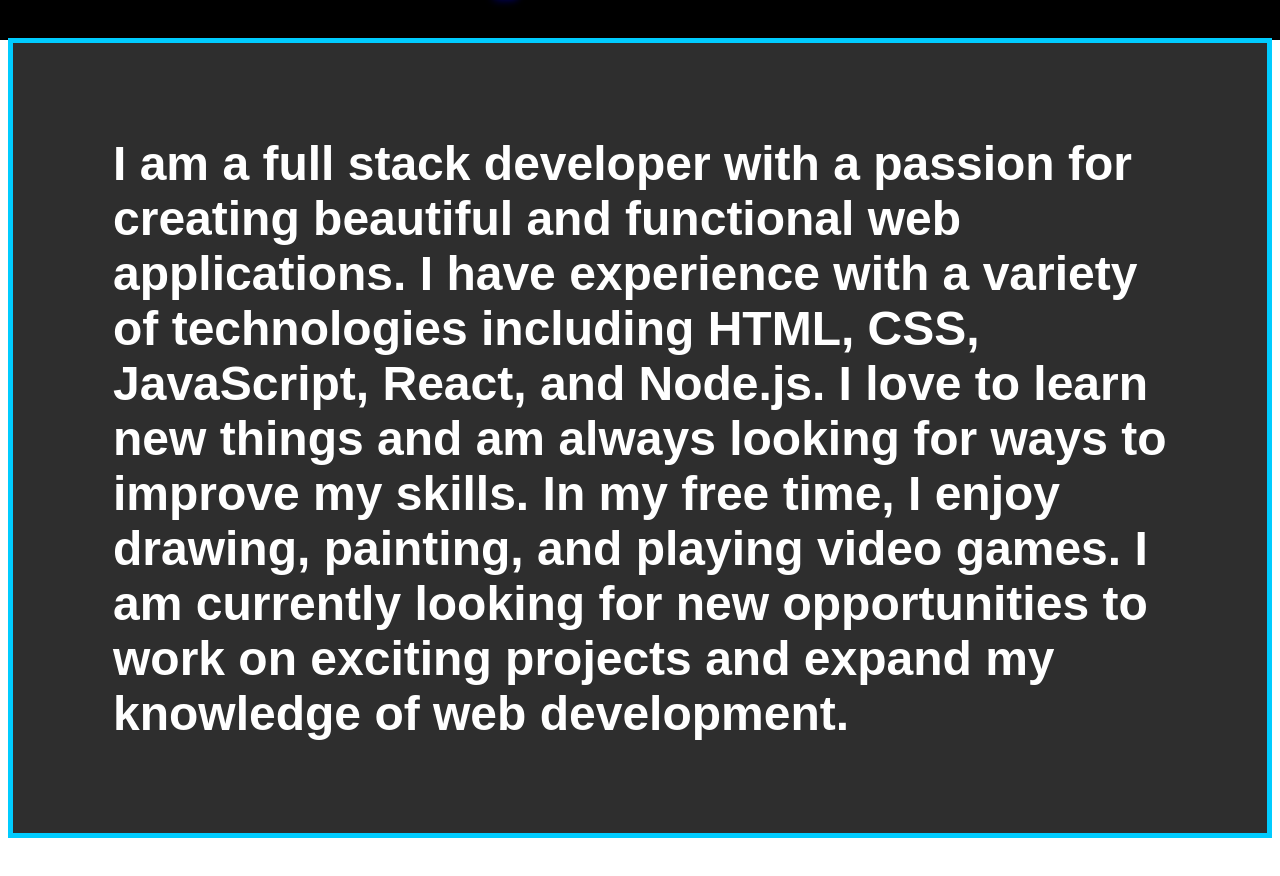
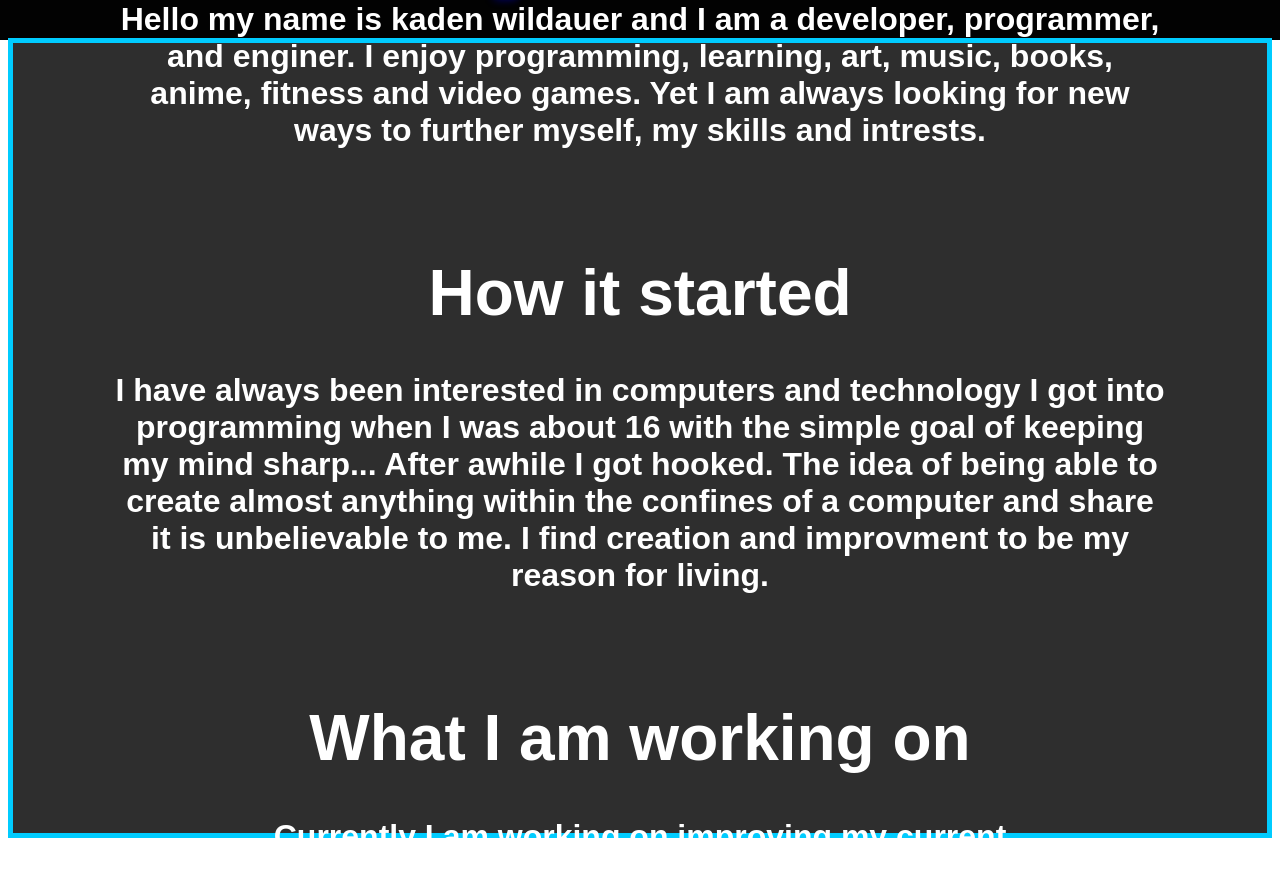
Before and after one commit to TheHeartstriker/Portfolio, a React (Vite) app in the folder Portfolio/: page / in a window 1280 px wide. Shown: the part 840-1716 px from the top of the page. Before the commit the page ends 1686 px from the top, so only its background shows below. Built offline with nearby package versions, Linux system fonts and the light colour scheme; a web font is replaced by a local one.

Commit message:
Text and css
Changed the css to compensate for the animation that was implemented and added some text

```diff
--- a/Portfolio/src/Navigate.css
+++ b/Portfolio/src/Navigate.css
@@ -1,6 +1,7 @@
 :root {
   --back-round-grey: rgb(46, 46, 46);
   --neon-blue: rgb(0, 204, 255);
+  --Grey-Blue: rgb(25, 25, 25);
 }
 body {
   font-family: "Protest Guerrilla", sans-serif;
@@ -11,6 +12,7 @@ body {
   top: 0;
   width: 100%;
   height: 70px;
+  background: var(--Grey-Blue);
   filter: drop-shadow(0 0 10px var(--neon-blue))
     drop-shadow(0 0 30px var(--neon-blue));
   cursor: pointer;
--- a/Portfolio/src/Pages.jsx/About.jsx
+++ b/Portfolio/src/Pages.jsx/About.jsx
@@ -19,13 +19,28 @@ function About() {
       </div>
       <div className="AboutContainer">
         <p>
-          I am a full stack developer with a passion for creating beautiful and
-          functional web applications. I have experience with a variety of
-          technologies including HTML, CSS, JavaScript, React, and Node.js. I
-          love to learn new things and am always looking for ways to improve my
-          skills. In my free time, I enjoy drawing, painting, and playing video
-          games. I am currently looking for new opportunities to work on
-          exciting projects and expand my knowledge of web development.
+          <h1>Who am I</h1>
+          Hello my name is kaden wildauer and I am a developer, programmer, and
+          enginer. I enjoy programming, learning, art, music, books, anime,
+          fitness and video games. Yet I am always looking for new ways to
+          further myself, my skills and intrests.
+        </p>
+        <p>
+          <h1>How it started</h1>I have always been interested in computers and
+          technology I got into programming when I was about 16 with the simple
+          goal of keeping my mind sharp... After awhile I got hooked. The idea
+          of being able to create almost anything within the confines of a
+          computer and share it is unbelievable to me. I find creation and
+          improvment to be my reason for living.
+        </p>
+        <p>
+          <h1>What I am working on</h1>
+          <p>
+            Currently I am working on improving my current projects and skills.
+            I also do graphics programming on the side I am sure you did not see
+            the intrest suprise! I am also working on a real time typescript
+            drawing app similar to r/place.
+          </p>
         </p>
       </div>
     </>
--- a/Portfolio/src/PagesCss/about.css
+++ b/Portfolio/src/PagesCss/about.css
@@ -70,6 +70,8 @@ h3 span::before {
   background-color: var(--back-round-grey);
   align-items: center;
   border: 5px solid var(--neon-blue);
+  flex-direction: column;
+  text-align: center;
   box-sizing: border-box;
   height: 100vh;
 }
@@ -77,6 +79,6 @@ h3 span::before {
 .AboutContainer p {
   color: white;
   padding: 0 100px;
-  font-size: 3rem;
+  font-size: 2rem;
   font-weight: 600;
 }
--- a/Portfolio/src/PagesCss/background.css
+++ b/Portfolio/src/PagesCss/background.css
@@ -1,6 +1,6 @@
 #backgroundId {
   position: fixed;
-  background: rgb(0, 0, 0);
+  background: rgb(2, 2, 2);
   width: 100vw;
   height: 110vh;
   top: 0;
--- a/Portfolio/src/PagesCss/skill.css
+++ b/Portfolio/src/PagesCss/skill.css
@@ -19,8 +19,9 @@
   position: relative;
   color: white;
   margin: 100px;
-  border: 2.5px solid var(--neon-blue);
-  height: auto;
+  padding: 2%;
+  background: var(--back-round-grey);
+  border: 5px solid var(--neon-blue);
 }
 .ProjectBase {
   display: flex;
@@ -28,12 +29,15 @@
   align-items: center;
   position: relative;
   color: white;
+  background-color: var(--back-round-grey);
 
   margin: 100px;
   margin-top: 20%;
   height: 500px;
   width: 50%;
   border: 50px solid var(--neon-blue);
+  border-radius: 2.5px;
+  z-index: 0;
 }
 
 .Project1 {
@@ -120,7 +124,7 @@
   );
   height: 100%;
   width: 100%;
-  padding: 10px;
+  padding: 30px;
   z-index: -1;
   border-radius: 10px;
   position: absolute;
```
